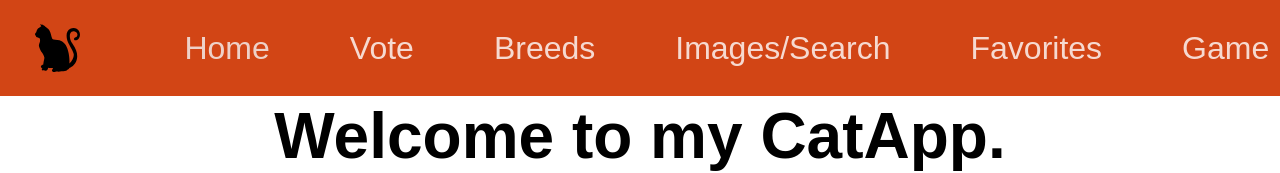
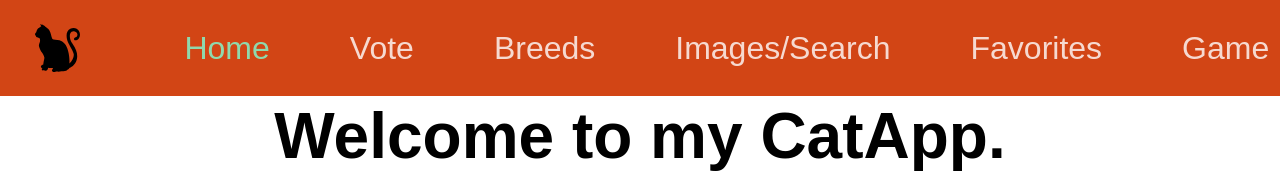
Before and after one commit to yulsmir/cat-app, a React (Vite) app: page / in a window 1280 px wide. Shown: the top 173 px of the page. Built offline with nearby package versions, Linux system fonts and the light colour scheme.

Commit message:
Add temp colors for navigation

```diff
--- a/src/components/Navigation/Navigation.css
+++ b/src/components/Navigation/Navigation.css
@@ -22,7 +22,7 @@
 .active {
   font-size: 2rem;
   text-decoration: none;
-  color: whitesmoke;
+  color: aquamarine;
   opacity: 100%;
 }
 
--- a/src/pages/BreedsPage/BreedsPage.tsx
+++ b/src/pages/BreedsPage/BreedsPage.tsx
@@ -1,4 +1,4 @@
-import React, { useEffect, useState } from 'react';
+import { useEffect, useState } from 'react';
 import Headline from '../../components/Headline/Headline';
 
 function BreedsPage() {
```
